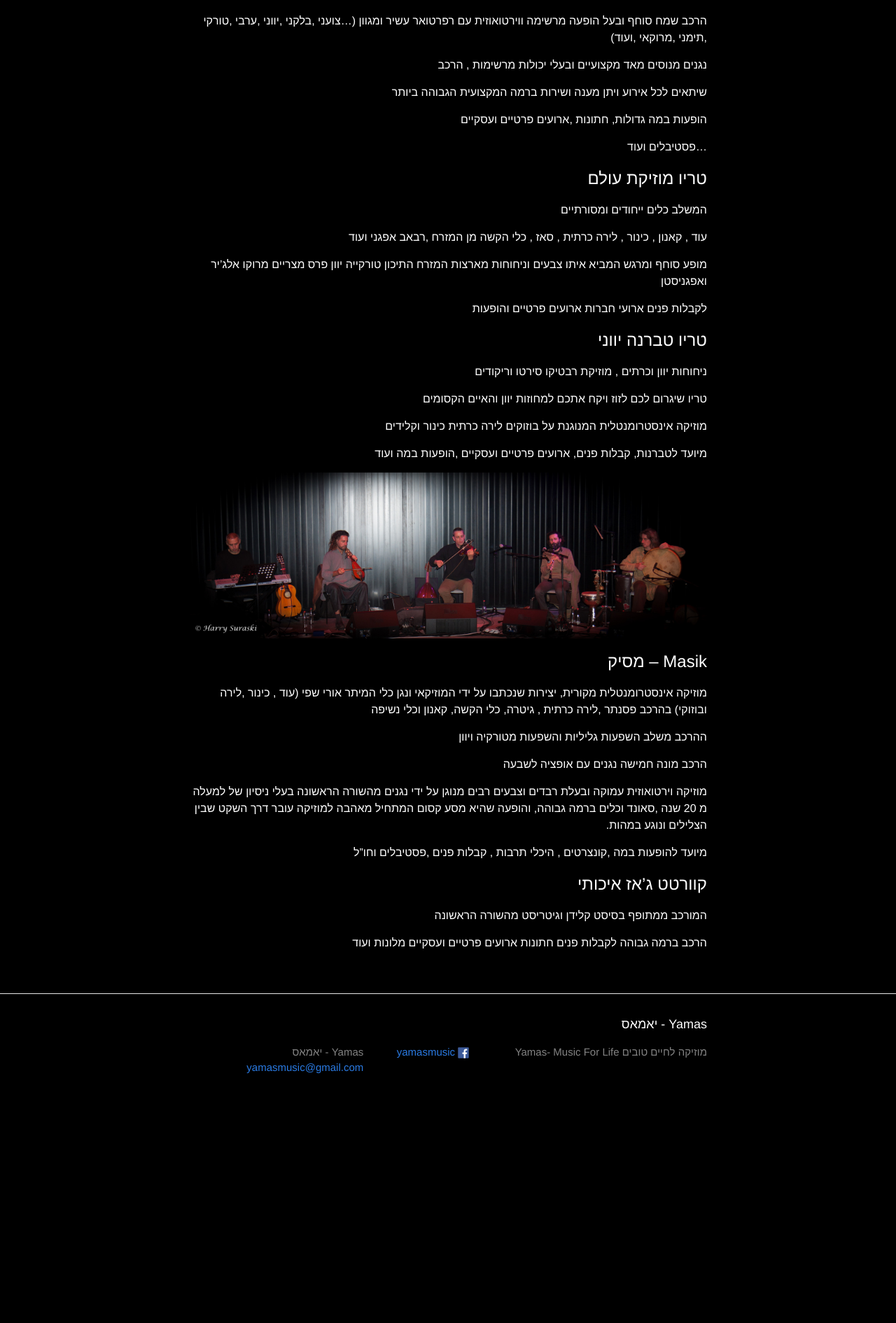
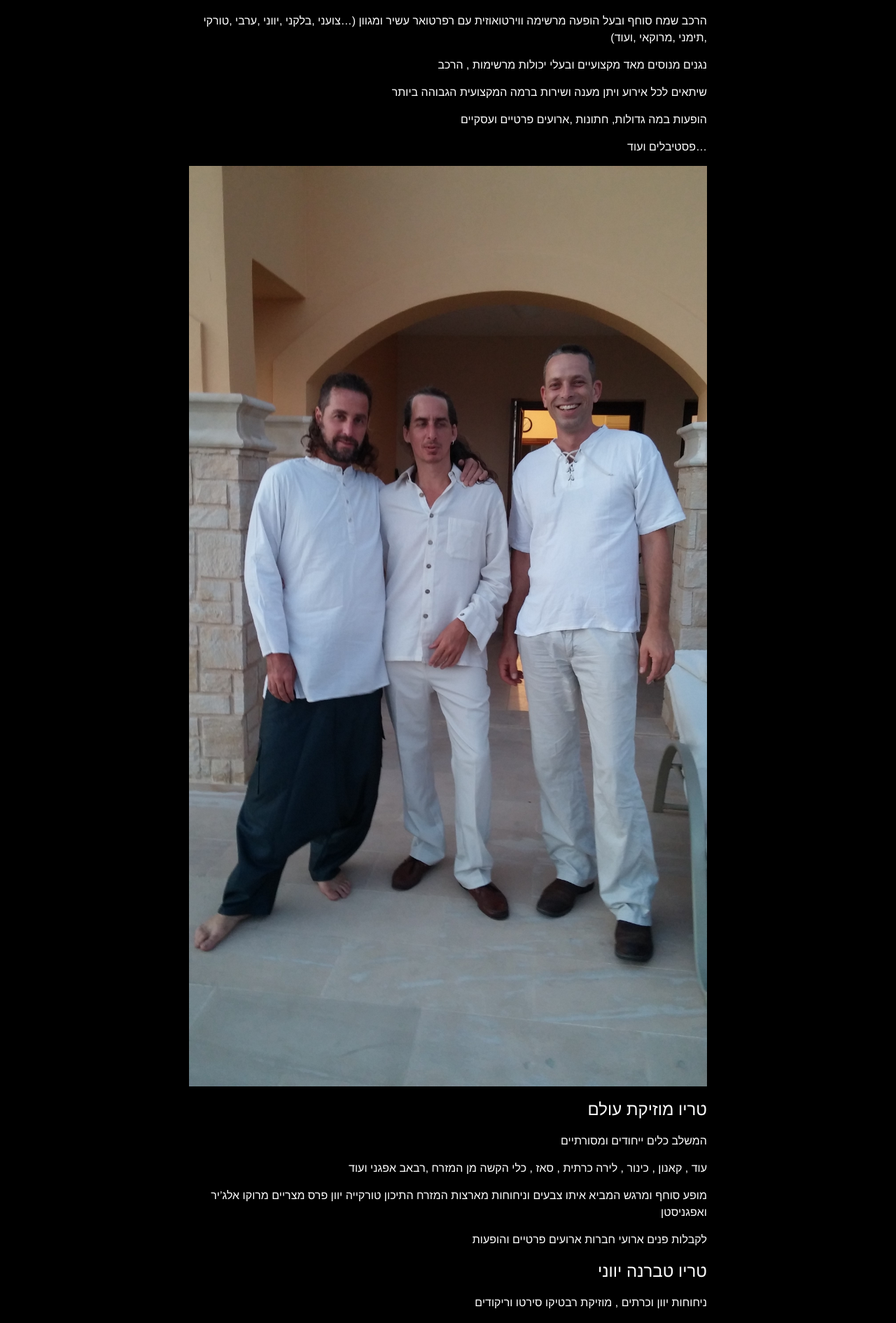
Before and after one commit to yamasmusic/yamasmusic.github.io, a Jekyll site: the page built from ensembles.md, in a window 1280 px wide. Shown: the part 1120-3010 px from the top of the page at 70% size. Built offline with Jekyll 4.4.1, drawn with Linux system fonts in a browser that asks for light colours; before the commit the page ends 2717 px from its top, so only the background shows below that.

Commit message:
Update ensembles.md

```diff
--- a/ensembles.md
+++ b/ensembles.md
@@ -19,6 +19,8 @@ position: 4
 הופעות במה גדולות, חתונות ,ארועים פרטיים ועסקיים
 
 …פסטיבלים ועוד
+
+![World music](gallery/ensemble.jpg)
 
 # טריו מוזיקת עולם
 
```
